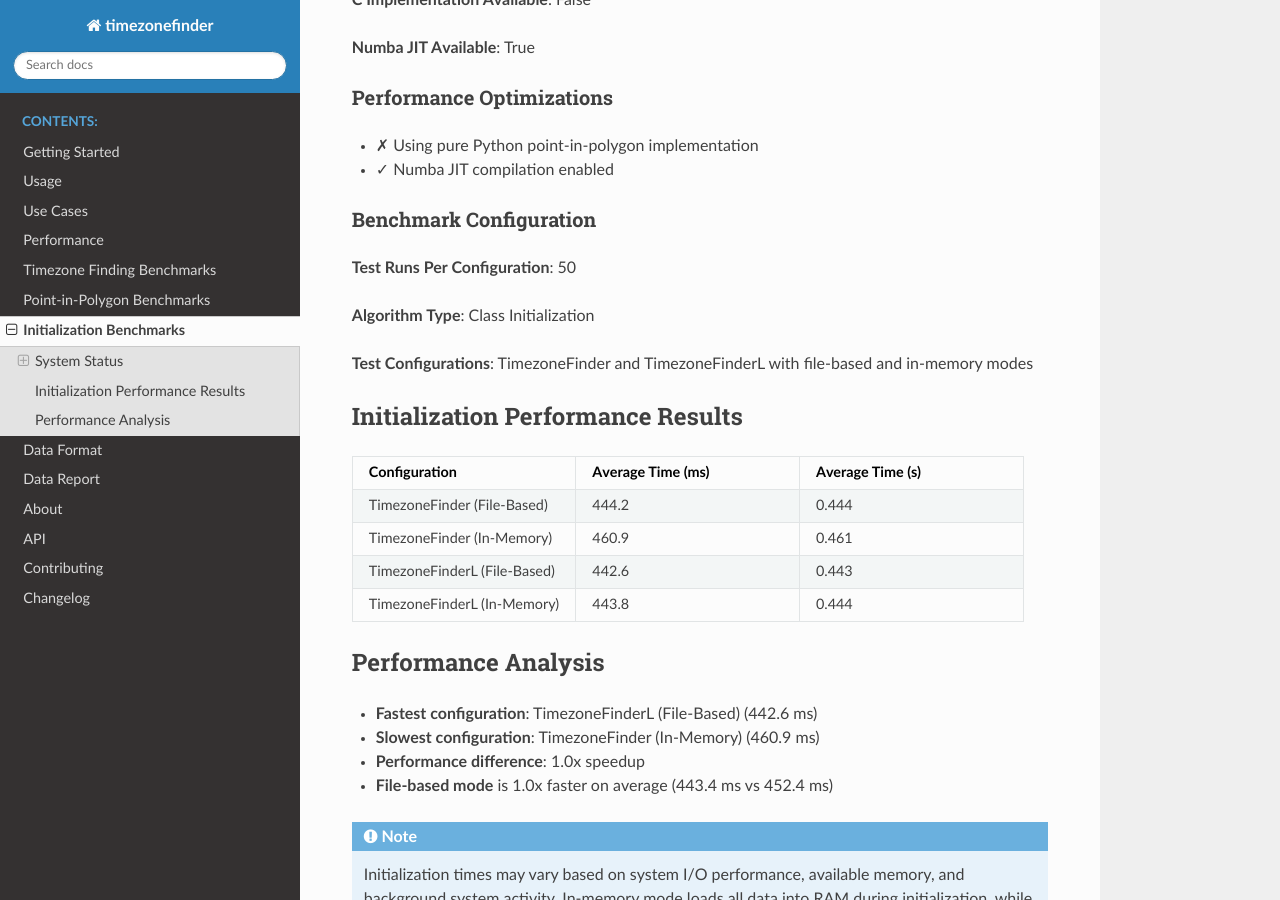
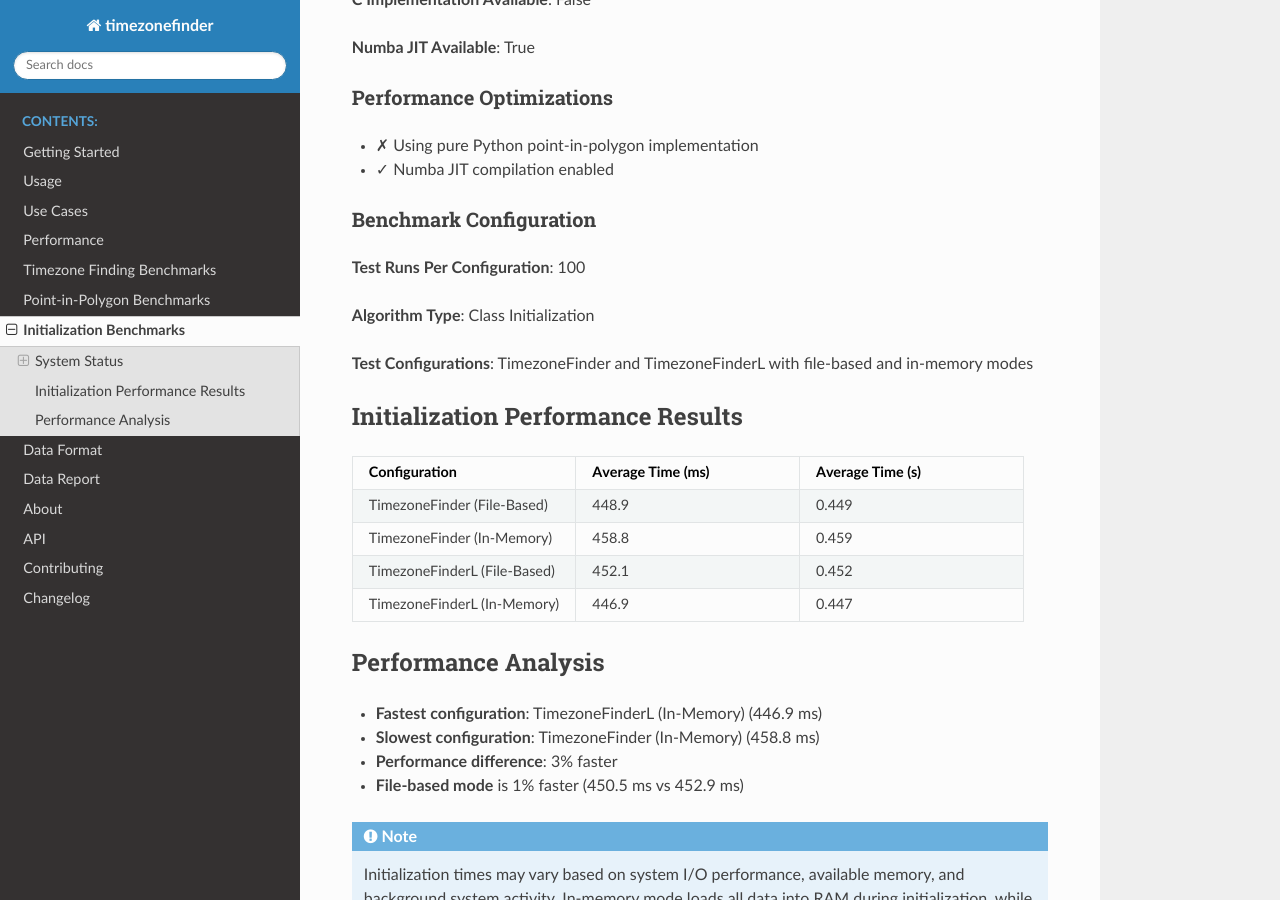
Before and after one commit to jannikmi/timezonefinder, a Sphinx documentation site: the page built from docs/benchmark_results_initialization.rst, in a window 1280 px wide and 900 px high, scrolled down 557 px. Built offline with Sphinx 7.4.7 and the Read the Docs theme 3.1.0, drawn with Linux system fonts in a browser that asks for light colours.

Commit message:
Update benchmark results and enhance performance analysis formatting

```diff
--- a/docs/benchmark_results_initialization.rst
+++ b/docs/benchmark_results_initialization.rst
@@ -50,7 +50,7 @@ Benchmark Configuration
 ~~~~~~~~~~~~~~~~~~~~~~~
 
 
-**Test Runs Per Configuration**: 50
+**Test Runs Per Configuration**: 100
 
 **Algorithm Type**: Class Initialization
 
@@ -71,17 +71,17 @@ Initialization Performance Results
      - Average Time (ms)
      - Average Time (s)
    * - TimezoneFinder (File-Based)
-     - 444.2
-     - 0.444
+     - 448.9
+     - 0.449
    * - TimezoneFinder (In-Memory)
-     - 460.9
-     - 0.461
+     - 458.8
+     - 0.459
    * - TimezoneFinderL (File-Based)
-     - 442.6
-     - 0.443
+     - 452.1
+     - 0.452
    * - TimezoneFinderL (In-Memory)
-     - 443.8
-     - 0.444
+     - 446.9
+     - 0.447
 
 
 
@@ -90,14 +90,14 @@ Performance Analysis
 --------------------
 
 
-* **Fastest configuration**: TimezoneFinderL (File-Based) (442.6 ms)
+* **Fastest configuration**: TimezoneFinderL (In-Memory) (446.9 ms)
 
-* **Slowest configuration**: TimezoneFinder (In-Memory) (460.9 ms)
+* **Slowest configuration**: TimezoneFinder (In-Memory) (458.8 ms)
 
-* **Performance difference**: 1.0x speedup
+* **Performance difference**: 3% faster
 
 
-* **File-based mode** is 1.0x faster on average (443.4 ms vs 452.4 ms)
+* **File-based mode** is 1% faster (450.5 ms vs 452.9 ms)
 
 .. note::
 
```
Also changed, not shown: docs/7_performance.rst (+8 -3 lines), 1 other file.
